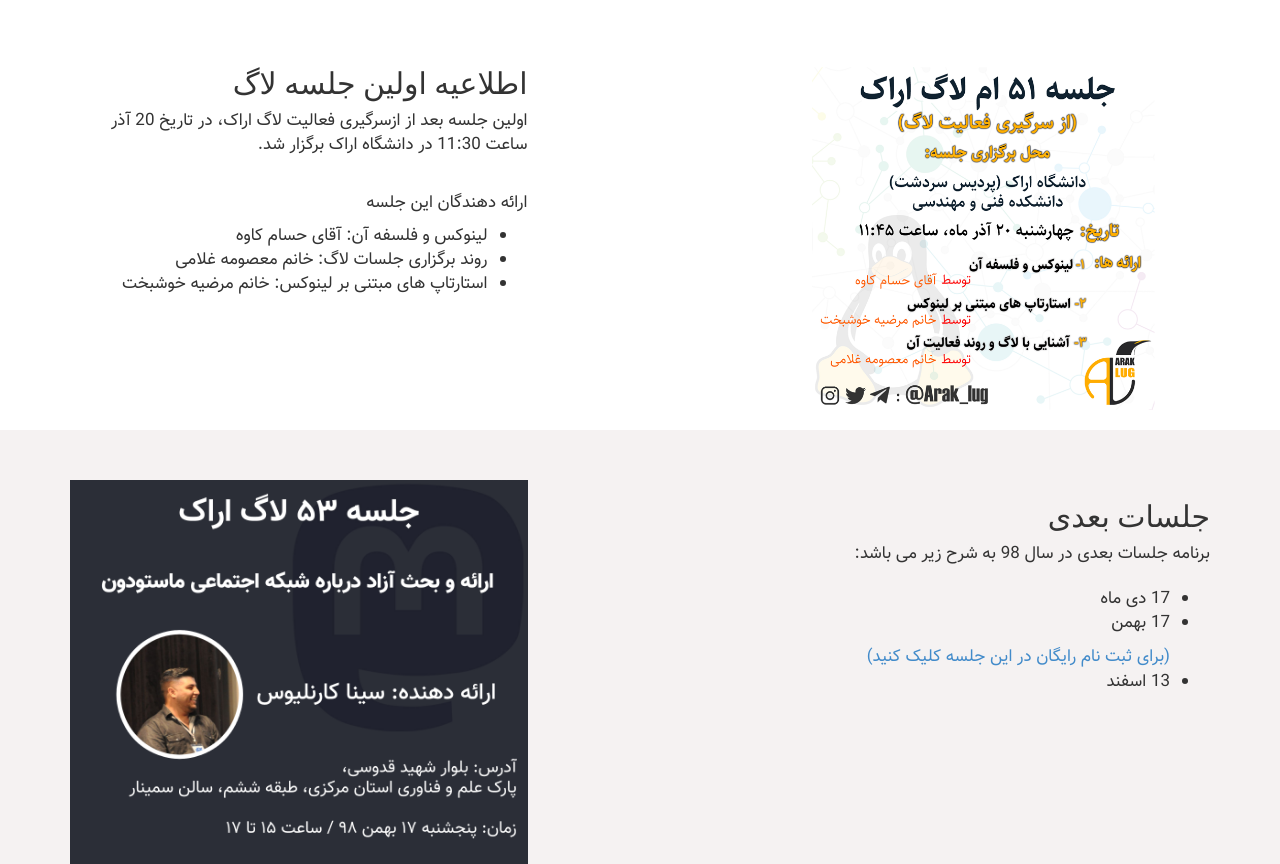
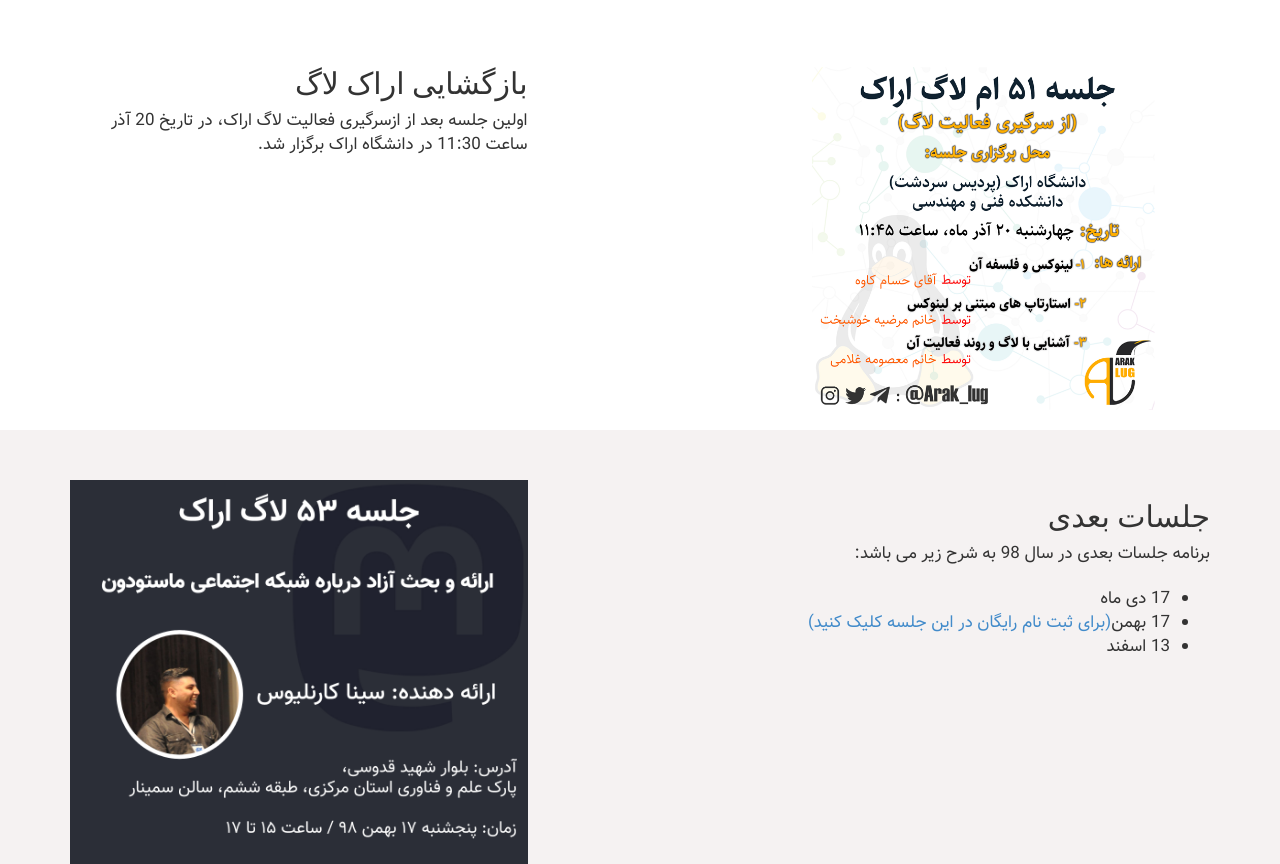
Before and after one commit to hosseinhimself/araklug, a plain HTML site: page index.html in a window 1280 px wide. Shown: the part 1096-1960 px from the top of the page. Drawn offline with Linux system fonts and the light colour scheme; files whose address does not match are found by name.

Commit message:
Update index.html

```diff
--- a/index.html
+++ b/index.html
@@ -99,8 +99,8 @@
             </div>
             <div class="col-md-5 col-md-offset-2 col-sm-6">
                 <div class="clearfix"></div>
-                <h2 class="section-heading texttitle">اطلاعیه اولین جلسه لاگ</h2>
-                <div class="lead"><p class="text">اولین جلسه بعد از ازسرگیری فعالیت لاگ اراک، در تاریخ 20 آذر ساعت 11:30 در دانشگاه اراک برگزار شد.</p><br/><p class="text">ارائه دهندگان این جلسه</p><ul class="text"><li>لینوکس و فلسفه آن: آقای حسام کاوه</li><li>روند برگزاری جلسات لاگ: خانم معصومه غلامی</li><li>استارتاپ های مبتنی بر لینوکس: خانم مرضیه خوشبخت</li></ul></div>
+                <h2 class="section-heading texttitle">بازگشایی اراک لاگ</h2>
+                <div class="lead"><p class="text">اولین جلسه بعد از ازسرگیری فعالیت لاگ اراک، در تاریخ 20 آذر ساعت 11:30 در دانشگاه اراک برگزار شد.</p></div>
             </div>
         </div>
     </div>
@@ -114,7 +114,7 @@
                 <p class="lead text" >برنامه جلسات بعدی در سال 98 به شرح زیر می باشد:</p>
                 <ul class="text">
                     <li>17 دی ماه</li>
-                    <li><p>17 بهمن</p><a target="_blank" href="https://evand.com/events/araklug53">(برای ثبت نام رایگان در این جلسه کلیک کنید)</a></li>
+                    <li><span>17 بهمن</span><a target="_blank" href="https://evand.com/events/araklug53">(برای ثبت نام رایگان در این جلسه کلیک کنید)</a></li>
                     <li>13 اسفند</li>
                 </ul>
 
```
